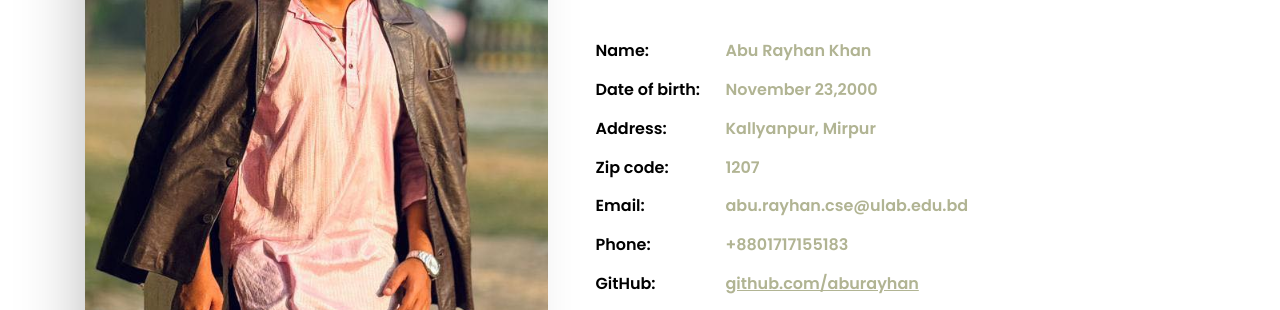
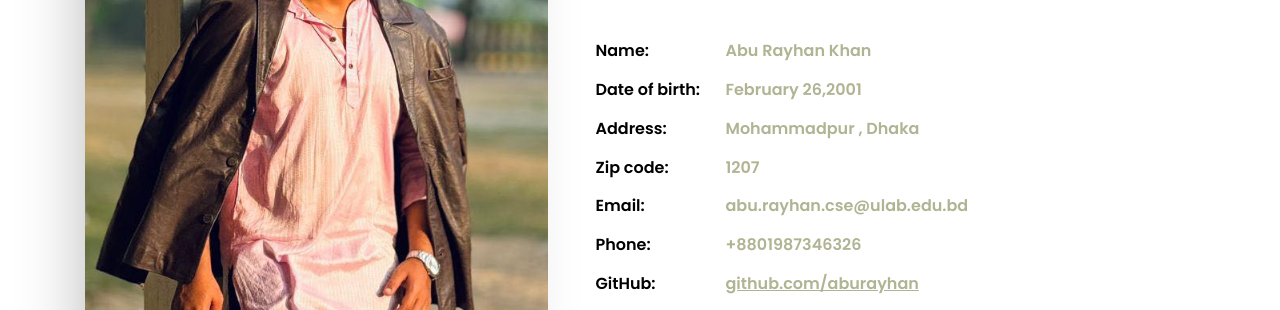
Before and after one commit to aburayhancse-stack/Protfolio, a plain HTML site: page index.html in a window 1280 px wide. Shown: the part 1375-1685 px from the top of the page. Drawn offline with nearby package versions, Linux system fonts and the light colour scheme; some packages are replaced by stand-ins of ours; no server answers.

Commit message:
Update index.html
COntact change

```diff
--- a/index.html
+++ b/index.html
@@ -189,11 +189,11 @@
 
                                 <ul class="about-info mt-4 px-md-0 px-2">
                                     <li class="d-flex"><span>Name:</span> <span>Abu Rayhan Khan</span></li>
-                                    <li class="d-flex"><span>Date of birth:</span> <span>November 23,2000</span></li>
-                                    <li class="d-flex"><span>Address:</span><span>Kallyanpur, Mirpur</span></li>
+                                    <li class="d-flex"><span>Date of birth:</span> <span>February 26,2001</span></li>
+                                    <li class="d-flex"><span>Address:</span><span>Mohammadpur , Dhaka</span></li>
                                     <li class="d-flex"><span>Zip code:</span> <span>1207</span></li>
                                     <li class="d-flex"><span>Email:</span> <span>abu.rayhan.cse@ulab.edu.bd</span></li>
-                                    <li class="d-flex"><span>Phone: </span> <span>+8801717155183</span></li>
+                                    <li class="d-flex"><span>Phone: </span> <span>+8801987346326</span></li>
                                     <li class="d-flex"><span>GitHub:</span> <span><a href="https://github.com/aburayhan" target="_blank" style="color: inherit; text-decoration: underline;">github.com/aburayhan</a></span></li>
                                 </ul>
                             </div>
```
